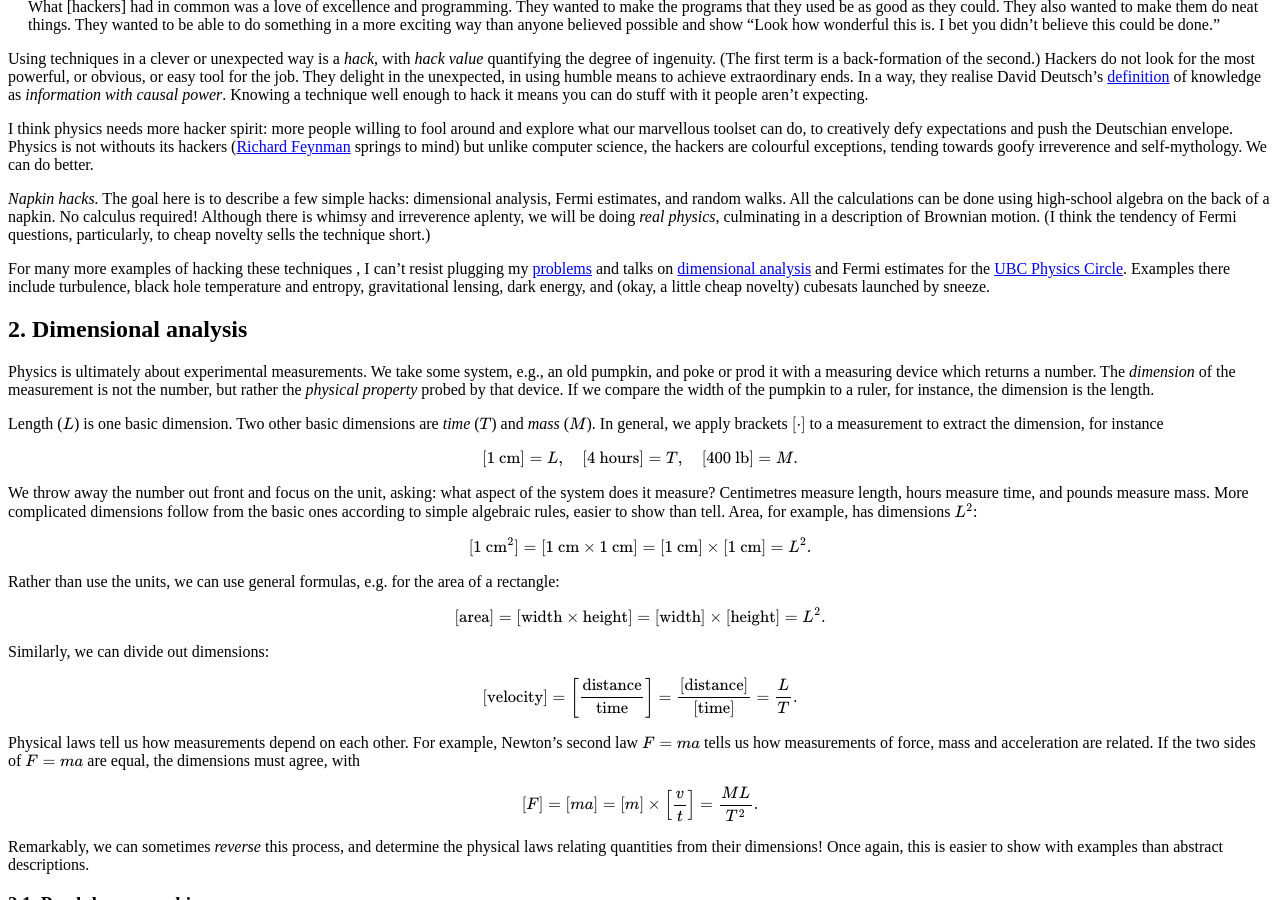
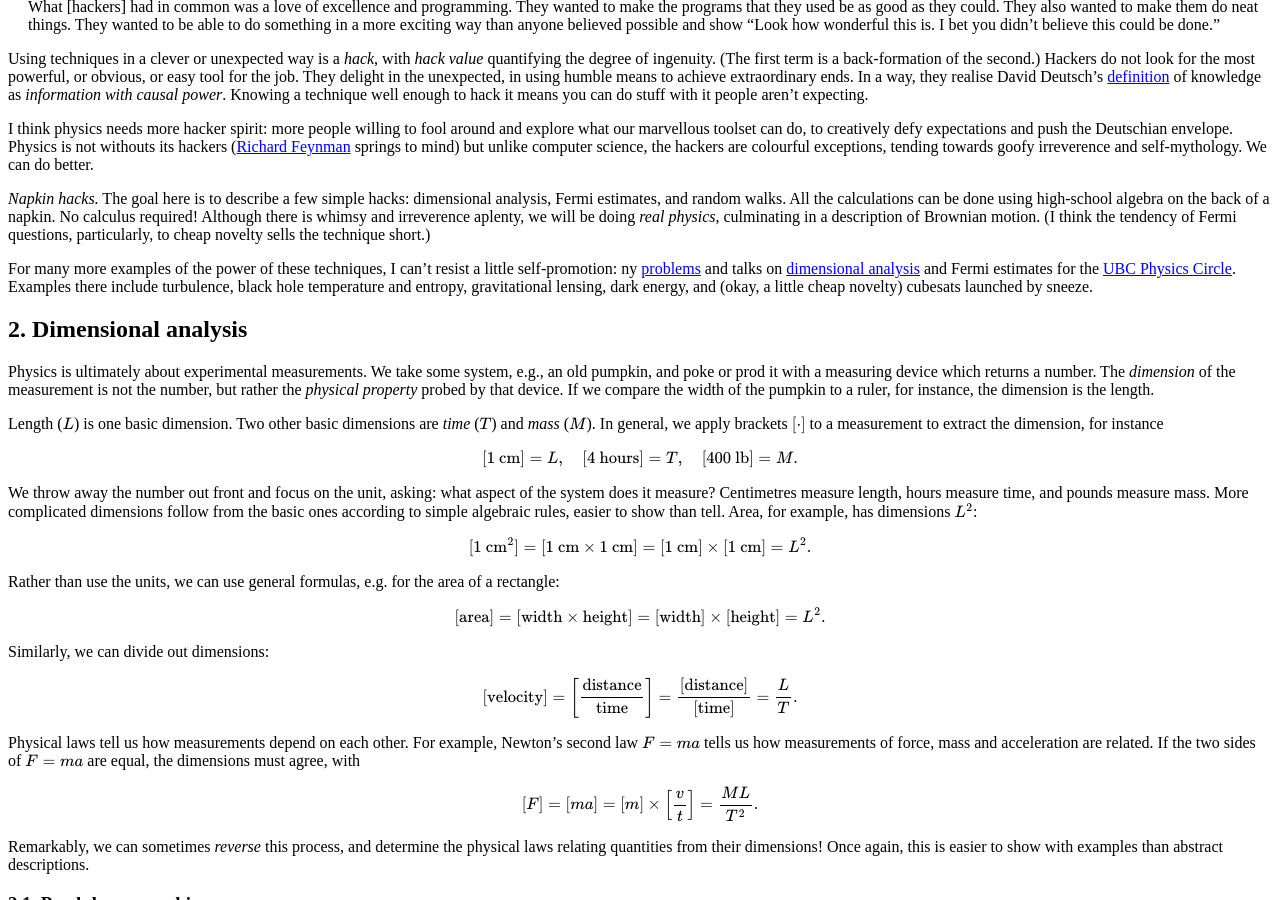
Before and after one commit to hapax/hapax.github.io, a Jekyll site: the page built from assets/simple-physics.md, in a window 1280 px wide and 900 px high, scrolled down 1008 px. Built offline with Jekyll 4.4.1, drawn with Linux system fonts in a browser that asks for light colours; our own code applies the rules of GitHub Pages for plain Markdown files; formulas are drawn with MathJax 3; a script that is not in the unit is left out.

Commit message:
Update simple-physics.md

```diff
--- a/assets/simple-physics.md
+++ b/assets/simple-physics.md
@@ -82,10 +82,9 @@ Although there is whimsy and irreverence aplenty, we will be doing
 (I think the tendency of Fermi questions, particularly, to cheap novelty sells the
 technique short.)
 
-For many more examples of hacking these techniques , I can't resist
-plugging my
-[problems](https://hapax.github.io/assets/circle-probs.pdf) and talks
-on
+For many more examples of the power of these techniques, I can't
+resist a little self-promotion: ny
+[problems](https://hapax.github.io/assets/circle-probs.pdf) and talks on
 [dimensional analysis](https://hapax.github.io/assets/dimensional-analysis.pdf)
 and Fermi estimates for the
 [UBC Physics Circle](https://outreach.phas.ubc.ca/events/metro-vancouver-physics-circle/).
```
